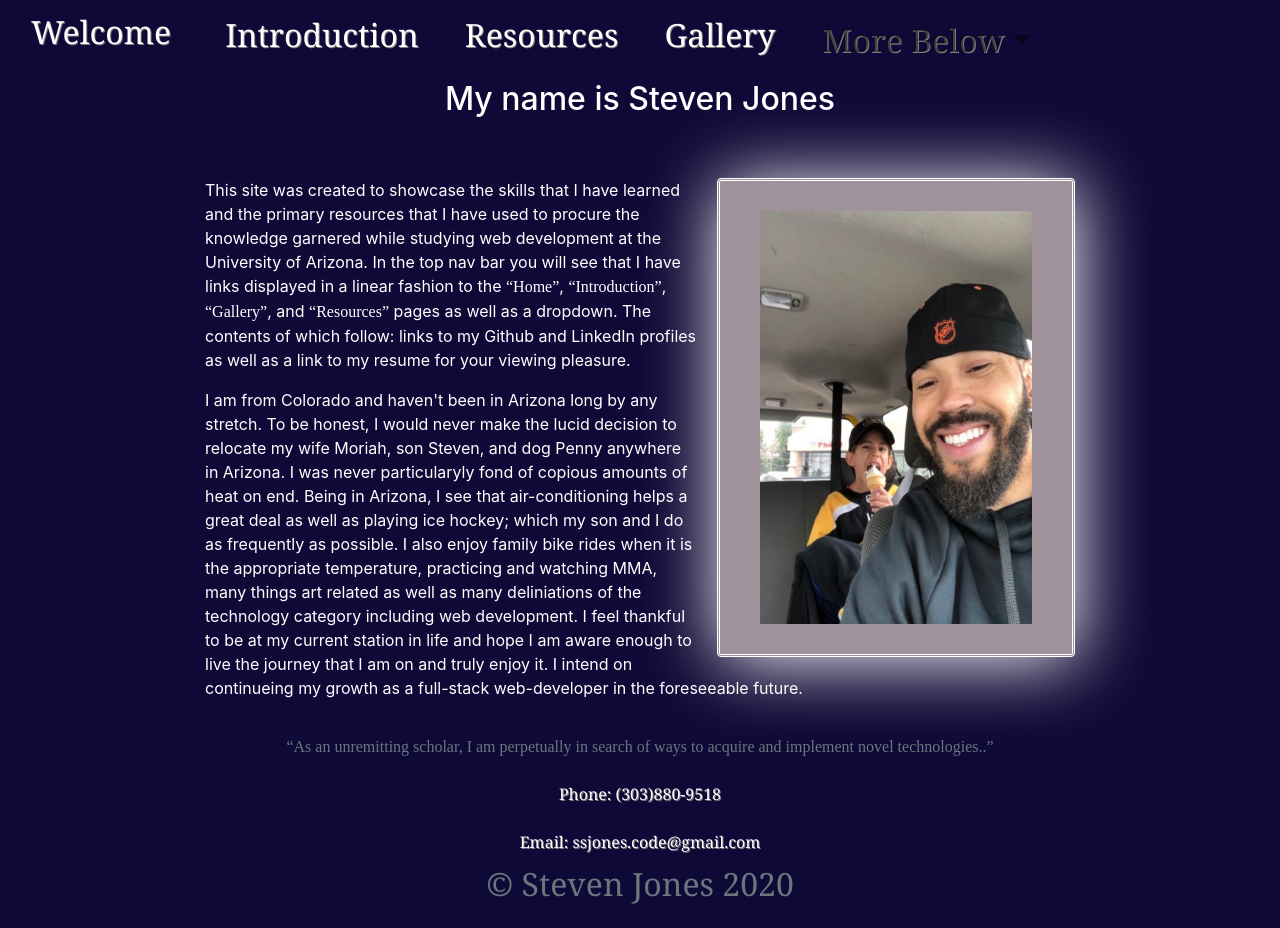
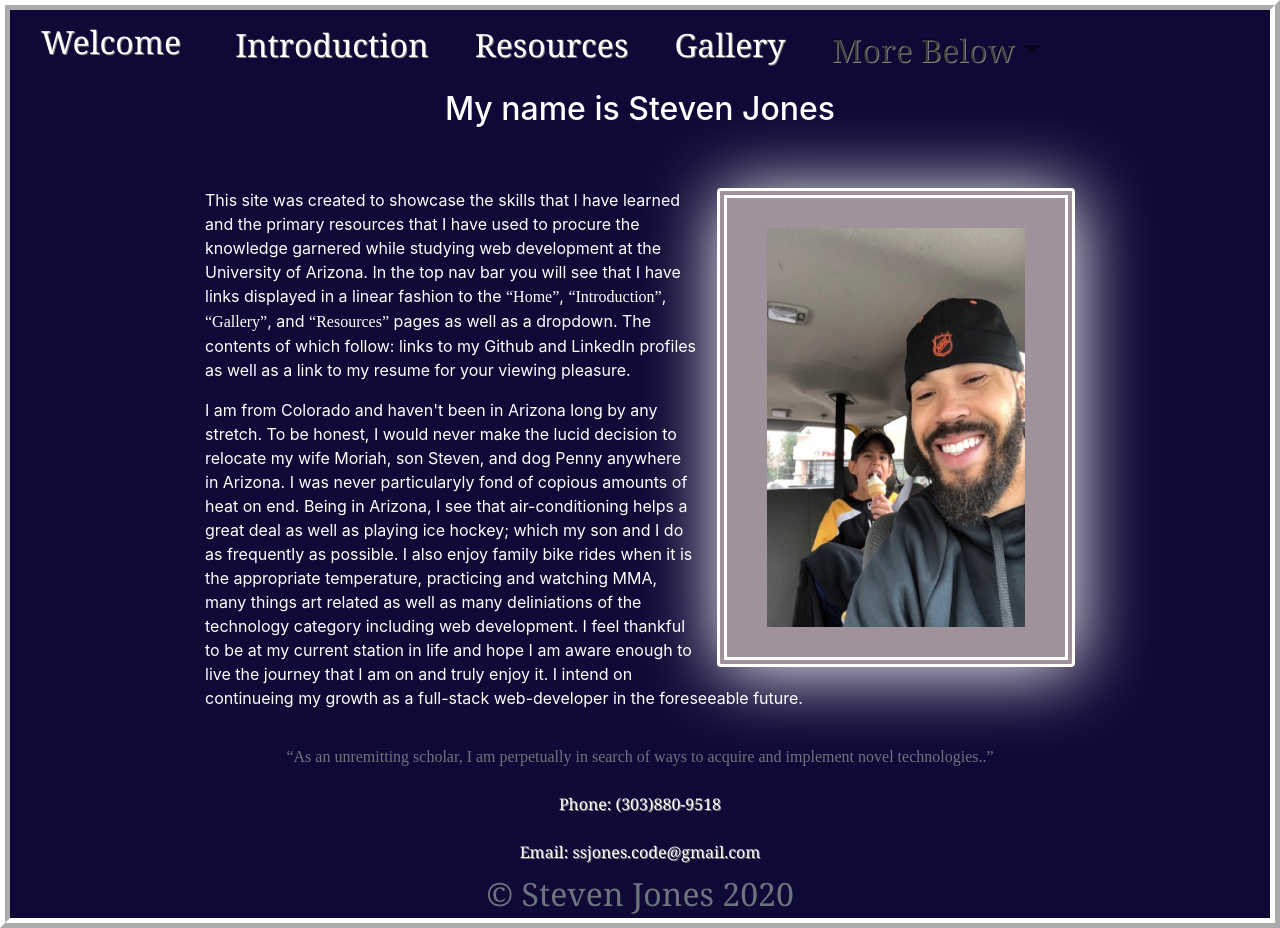
Before and after one commit to StevenSJones/my-react-portfolio, a React (Create React App) app: page /introduction in a window 1280 px wide. Built offline with nearby package versions, Linux system fonts and the light colour scheme.

Commit message:
I incuded a ridge border on the body and the jumbotrons in Gallery.js and Resources.js as well as the image in Introduction.js.

```diff
--- a/public/style.css
+++ b/public/style.css
@@ -33,6 +33,11 @@ hr {
 body {
   background-color: rgb(14, 9, 54);
   text-align: center;
+  border: 20px ridge rgb(255, 255, 255);
+}
+
+.jumbo-border {
+  border: 10px ridge rgb(255, 255, 255);
 }
 
 .color-nav {
--- a/src/index.css
+++ b/src/index.css
@@ -7,6 +7,7 @@ body {
     sans-serif;
   -webkit-font-smoothing: antialiased;
   -moz-osx-font-smoothing: grayscale;
+  border: 10px ridge rgb(255, 255, 255);
 }
 
 code {
--- a/src/pages/Gallery.js
+++ b/src/pages/Gallery.js
@@ -62,7 +62,7 @@ function Gallery(props) {
   });
   return (
     <Container>
-    <Jumbotron>
+    <Jumbotron className="jumbo-border">
     <Container>
       <h1>Gallery</h1>
       <hr />
--- a/src/pages/Introduction.js
+++ b/src/pages/Introduction.js
@@ -9,7 +9,7 @@ function Introduction() {
         <Col className="text-left white-text">
           <h2 className="text-center z-index">My name is Steven Jones</h2>
           <Image
-            className="intro-image dub-border box-shadow-grey z-index"
+            className="intro-image dub-border box-shadow-grey z-index jumbo-border"
             src="../assets/TheStevens.jpg"
             rounded
           />
--- a/src/pages/Resources.js
+++ b/src/pages/Resources.js
@@ -4,7 +4,7 @@ import { Jumbotron, Container, Row, Col, Image } from "react-bootstrap";
 function Resources() {
   return (
     <Container>
-      <Jumbotron>
+      <Jumbotron className="jumbo-border">
         <Container>
           <h1>Resources Utilized</h1>
           <hr />
```
